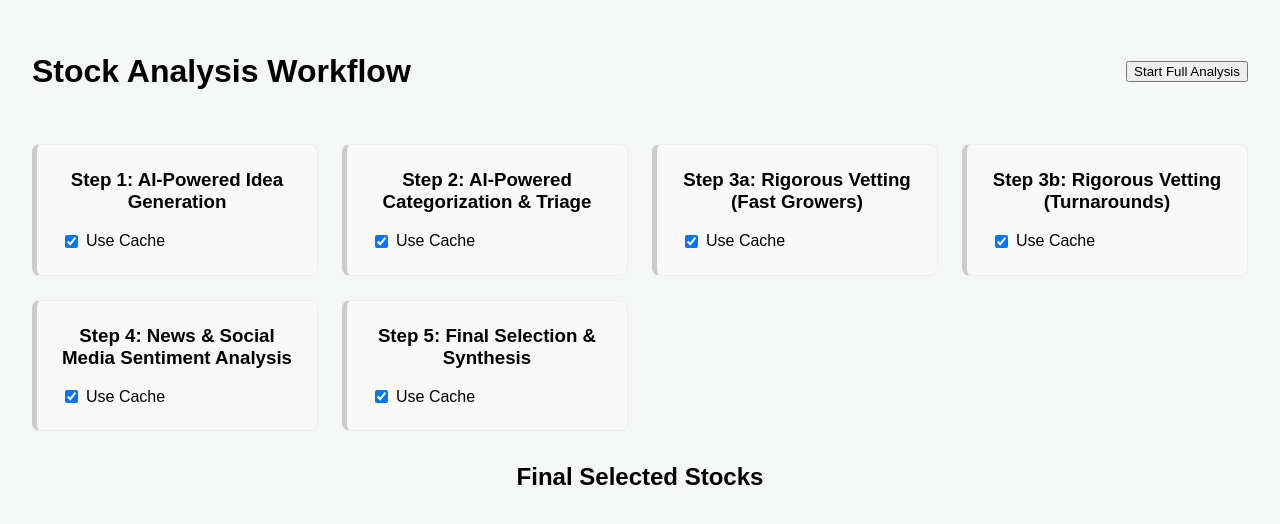
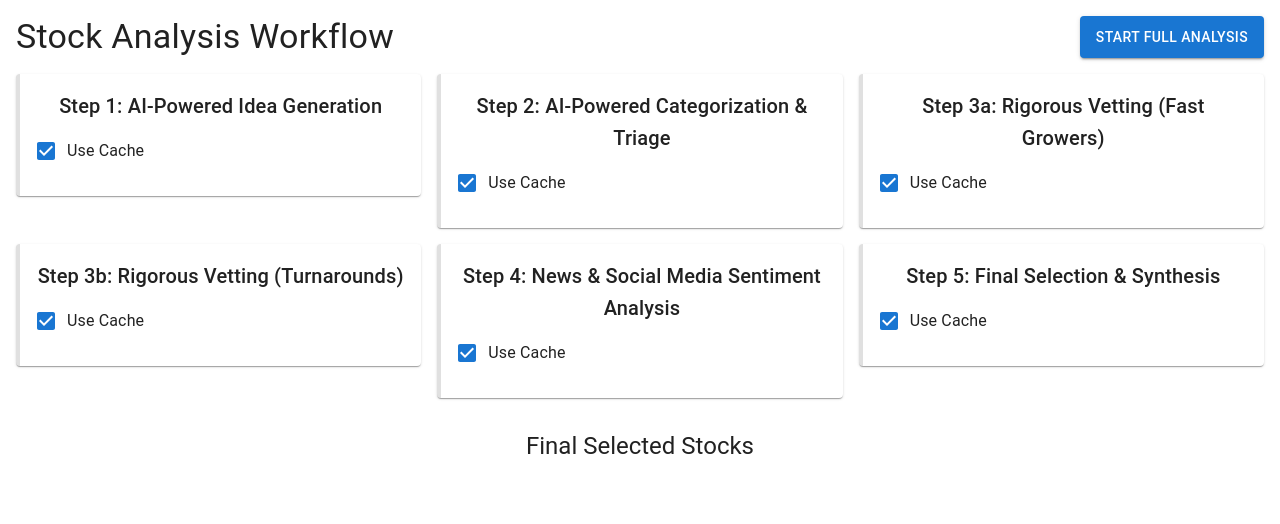
Before and after one commit to OmarElkadi2020/fundamental, a React (Create React App) app in the folder web/frontend/: page / in a window 1280 px wide. Shown: the top 524 px of the page. Built offline with nearby package versions, Linux system fonts and the light colour scheme.

Commit message:
Add MUI framework and migrate components

```diff
--- a/web/frontend/package.json
+++ b/web/frontend/package.json
@@ -11,7 +11,10 @@
     "react": "^19.1.0",
     "react-dom": "^19.1.0",
     "react-scripts": "5.0.1",
-    "web-vitals": "^2.1.4"
+    "web-vitals": "^2.1.4",
+    "@mui/material": "^5.15.0",
+    "@emotion/react": "^11.11.1",
+    "@emotion/styled": "^11.11.0"
   },
   "scripts": {
     "start": "react-scripts start",
--- a/web/frontend/src/App.js
+++ b/web/frontend/src/App.js
@@ -1,12 +1,18 @@
 import React from 'react';
 import './App.css';
 import Dashboard from './components/Dashboard';
+import { ThemeProvider, createTheme } from '@mui/material/styles';
+import CssBaseline from '@mui/material/CssBaseline';
 
 function App() {
+  const theme = createTheme();
   return (
-    <div className="App">
-      <Dashboard />
-    </div>
+    <ThemeProvider theme={theme}>
+      <CssBaseline />
+      <div className="App">
+        <Dashboard />
+      </div>
+    </ThemeProvider>
   );
 }
 
--- a/web/frontend/src/components/Dashboard.css
+++ /dev/null
@@ -1,28 +0,0 @@
-.dashboard {
-  padding: 2rem;
-  font-family: sans-serif;
-}
-
-.dashboard-header {
-  display: flex;
-  justify-content: space-between;
-  align-items: center;
-  margin-bottom: 2rem;
-}
-
-.workflow-steps {
-  display: grid;
-  grid-template-columns: repeat(auto-fit, minmax(250px, 1fr));
-  gap: 1.5rem;
-  margin-bottom: 2rem;
-}
-
-.results {
-  margin-top: 2rem;
-}
-
-.stock-list {
-  display: grid;
-  grid-template-columns: repeat(auto-fill, minmax(280px, 1fr));
-  gap: 1.5rem;
-}
--- a/web/frontend/src/components/Dashboard.js
+++ b/web/frontend/src/components/Dashboard.js
@@ -6,7 +6,7 @@ import FinalSelectionModal from './FinalSelectionModal';
 import SentimentAnalysisModal from './SentimentAnalysisModal';
 import FastGrowersVettingModal from './FastGrowersVettingModal';
 import TurnaroundsVettingModal from './TurnaroundsVettingModal';
-import './Dashboard.css';
+import { Box, Button, Grid, Typography } from '@mui/material';
 
 const stepsConfig = [
   { id: 'idea_generation', name: 'Step 1: AI-Powered Idea Generation' },
@@ -420,32 +420,35 @@ const Dashboard = () => {
   }
 
   return (
-    <div className="dashboard">
-      <header className="dashboard-header">
-        <h1>Stock Analysis Workflow</h1>
-        <button onClick={startAnalysis} disabled={analysisInProgress}>
+    <Box className="dashboard" sx={{ p: 2 }}>
+      <Box component="header" className="dashboard-header" sx={{ display: 'flex', justifyContent: 'space-between', mb: 2 }}>
+        <Typography variant="h4">Stock Analysis Workflow</Typography>
+        <Button variant="contained" onClick={startAnalysis} disabled={analysisInProgress}>
           {analysisInProgress ? 'Analysis in Progress...' : 'Start Full Analysis'}
-        </button>
-      </header>
-      <div className="workflow-steps">
+        </Button>
+      </Box>
+      <Grid container spacing={2} className="workflow-steps">
         {steps.map(step => (
+          <Grid item xs={12} sm={6} md={4} key={step.id}>
             <Step
-            key={step.id}
               step={step}
               onToggleCache={handleToggleCache}
               onViewData={handleViewData}
               isClickable={!analysisInProgress}
             />
+          </Grid>
         ))}
-      </div>
-      <div className="results">
-        <h2>Final Selected Stocks</h2>
-        <div className="stock-list">
+      </Grid>
+      <Box className="results" sx={{ mt: 4 }}>
+        <Typography variant="h5" sx={{ mb: 2 }}>Final Selected Stocks</Typography>
+        <Grid container spacing={2} className="stock-list">
             {finalStocks.map(stock => (
-                <StockCard key={stock.ticker} stock={stock} onClick={() => handleStockClick(stock)} />
+                <Grid item xs={12} sm={6} md={4} key={stock.ticker}>
+                  <StockCard stock={stock} onClick={() => handleStockClick(stock)} />
+                </Grid>
             ))}
-        </div>
-      </div>
+        </Grid>
+      </Box>
       {showFinalSelectionModal && (
         <FinalSelectionModal
           data={finalSelectionData}
@@ -470,7 +473,7 @@ const Dashboard = () => {
           onClose={handleCloseTurnaroundsVettingModal}
         />
       )}
-    </div>
+    </Box>
   );
 };
 
--- a/web/frontend/src/components/Step.css
+++ /dev/null
@@ -1,61 +0,0 @@
-.step {
-  padding: 1.5rem;
-  border-radius: 8px;
-  background-color: #f9f9f9;
-  border: 1px solid #eee;
-  transition: all 0.3s ease;
-}
-
-.step.pending {
-  border-left: 5px solid #ccc;
-}
-.step.running {
-  border-left: 5px solid #f0ad4e; /* Orange */
-  animation: pulse 1.5s infinite;
-}
-.step.completed {
-  border-left: 5px solid #5cb85c; /* Green */
-}
-.step.failed {
-  border-left: 5px solid #d9534f; /* Red */
-}
-
-.step-info h3 {
-  margin-top: 0;
-}
-
-.step-controls {
-  margin-top: 1rem;
-  display: flex;
-  justify-content: space-between;
-  align-items: center;
-}
-
-.cache-toggle {
-  display: flex;
-  align-items: center;
-  cursor: pointer;
-}
-.cache-toggle input {
-  margin-right: 0.5rem;
-}
-
-.view-data-btn {
-  background: #eee;
-  border: 1px solid #ddd;
-  padding: 0.3rem 0.8rem;
-  border-radius: 5px;
-  cursor: pointer;
-}
-
-@keyframes pulse {
-  0% {
-    box-shadow: 0 0 0 0 rgba(240, 173, 78, 0.7);
-  }
-  70% {
-    box-shadow: 0 0 0 10px rgba(240, 173, 78, 0);
-  }
-  100% {
-    box-shadow: 0 0 0 0 rgba(240, 173, 78, 0);
-  }
-}
--- a/web/frontend/src/components/Step.js
+++ b/web/frontend/src/components/Step.js
@@ -1,5 +1,5 @@
 import React from 'react';
-import './Step.css';
+import { Card, CardContent, Typography, Checkbox, FormControlLabel, Button, Box } from '@mui/material';
 
 const Step = ({ step, onToggleCache, onViewData, isClickable }) => {
   const { id, name, status, useCache } = step;
@@ -16,28 +16,36 @@ const Step = ({ step, onToggleCache, onViewData, isClickable }) => {
     onViewData(id);
   };
 
+  const borderColors = {
+    pending: 'grey.300',
+    running: 'warning.main',
+    completed: 'success.main',
+    failed: 'error.main'
+  };
+
   return (
-    <div className={`step ${status}`}>
-      <div className="step-info">
-        <h3>{name}</h3>
-        <div className="step-controls">
-          <label className="cache-toggle">
-            <input
-              type="checkbox"
-              checked={useCache}
-              onChange={handleToggle}
-              disabled={!isClickable}
-            />
-            <span>Use Cache</span>
-          </label>
+    <Card sx={{ borderLeft: 4, borderColor: borderColors[status] || 'grey.300' }}>
+      <CardContent>
+        <Typography variant="h6">{name}</Typography>
+        <Box sx={{ mt: 1, display: 'flex', justifyContent: 'space-between', alignItems: 'center' }}>
+          <FormControlLabel
+            control={
+              <Checkbox
+                checked={useCache}
+                onChange={handleToggle}
+                disabled={!isClickable}
+              />
+            }
+            label="Use Cache"
+          />
           {status === 'completed' && (
-            <button onClick={handleView} className="view-data-btn">
+            <Button size="small" variant="outlined" onClick={handleView}>
               View Data
-            </button>
+            </Button>
           )}
-        </div>
-      </div>
-    </div>
+        </Box>
+      </CardContent>
+    </Card>
   );
 };
 
--- a/web/frontend/src/components/StockDetail.js
+++ b/web/frontend/src/components/StockDetail.js
@@ -1,5 +1,5 @@
 import React from 'react';
-import './StockDetail.css';
+import { Box, Button, Typography, Card, CardContent } from '@mui/material';
 
 const StockDetail = ({ stock, onBack }) => {
   if (!stock) {
@@ -15,54 +15,58 @@ const StockDetail = ({ stock, onBack }) => {
   };
 
   return (
-    <div className="stock-detail">
-      <button onClick={onBack} className="back-button">← Back to List</button>
-      <div className="detail-header">
-        <h2>{stock.info.symbol} - {stock.info.longName}</h2>
-        <p>{stock.info.sector} | {stock.info.industry}</p>
-      </div>
-      <div className="detail-metrics">
-        <h3>Categorization</h3>
-        <p><strong>Lynch Category (Rule-Based):</strong> {stock.category ?? 'N/A'}</p>
+    <Card className="stock-detail" sx={{ m: 'auto', maxWidth: 800 }}>
+      <CardContent>
+        <Button onClick={onBack} sx={{ mb: 2 }}>&larr; Back to List</Button>
+        <Box className="detail-header" sx={{ mb: 2 }}>
+          <Typography variant="h5">{stock.info.symbol} - {stock.info.longName}</Typography>
+          <Typography variant="subtitle1" color="text.secondary">
+            {stock.info.sector} | {stock.info.industry}
+          </Typography>
+        </Box>
+        <Box className="detail-metrics">
+          <Typography variant="h6">Categorization</Typography>
+          <Typography><strong>Lynch Category (Rule-Based):</strong> {stock.category ?? 'N/A'}</Typography>
 
-        <h3>AI Evaluations</h3>
-        <div className="ai-evaluations">
-          <h4>Investment Thesis</h4>
-          <p>{stock.investment_thesis ?? 'N/A'}</p>
-          <h4>Sentiment Analysis</h4>
-          <p>
+          <Typography variant="h6" sx={{ mt: 2 }}>AI Evaluations</Typography>
+          <Box className="ai-evaluations" sx={{ mb: 2 }}>
+            <Typography variant="subtitle1">Investment Thesis</Typography>
+            <Typography>{stock.investment_thesis ?? 'N/A'}</Typography>
+            <Typography variant="subtitle1" sx={{ mt: 1 }}>Sentiment Analysis</Typography>
+            <Typography>
               <strong>Score:</strong>
               {stock.sentiment_analysis && stock.sentiment_analysis.score !== null ?
                 <span className={getSentimentColor(stock.sentiment_analysis.score)}>{stock.sentiment_analysis.score.toFixed(2)}</span>
                 : 'N/A'}
-          </p>
-          <p><strong>Summary:</strong> {stock.sentiment_analysis?.summary ?? 'N/A'}</p>
-        </div>
+            </Typography>
+            <Typography><strong>Summary:</strong> {stock.sentiment_analysis?.summary ?? 'N/A'}</Typography>
+          </Box>
 
-        <h3>Vetting & CAN SLIM Analysis</h3>
-        <div className="can-slim-analysis">
+          <Typography variant="h6" sx={{ mt: 2 }}>Vetting &amp; CAN SLIM Analysis</Typography>
+          <Box className="can-slim-analysis" sx={{ mb: 2 }}>
             {stock.vetting_results && Object.entries(stock.vetting_results).map(([key, value]) => (
-            <p key={key}>
+              <Typography key={key}>
                 <strong>{key}:</strong> {typeof value === 'object' && value !== null ?
                   (value.pass !== undefined ? (value.pass ? 'Pass' : 'Fail') : value.score !== undefined ? value.score : JSON.stringify(value))
                   : value}
-            </p>
+              </Typography>
             ))}
-        </div>
+          </Box>
 
-        <h3>Company Overview</h3>
-        <p>{stock.info?.longBusinessSummary ?? 'N/A'}</p>
+          <Typography variant="h6" sx={{ mt: 2 }}>Company Overview</Typography>
+          <Typography>{stock.info?.longBusinessSummary ?? 'N/A'}</Typography>
 
-        <h3>Financials</h3>
-        <p><strong>Market Cap:</strong> {stock.info?.marketCap ? stock.info.marketCap.toLocaleString() : 'N/A'}</p>
-        <p><strong>Trailing P/E:</strong> {stock.info?.trailingPE !== null ? stock.info.trailingPE.toFixed(2) : 'N/A'}</p>
-        <p><strong>Forward P/E:</strong> {stock.info?.forwardPE !== null ? stock.info.forwardPE.toFixed(2) : 'N/A'}</p>
-        <p><strong>Dividend Yield:</strong> {stock.info?.dividendYield !== null ? (stock.info.dividendYield * 100).toFixed(2) + '%' : 'N/A'}</p>
-        <p><strong>Beta:</strong> {stock.info?.beta !== null ? stock.info.beta.toFixed(2) : 'N/A'}</p>
-        <p><strong>52 Week High:</strong> {stock.info?.fiftyTwoWeekHigh !== null ? stock.info.fiftyTwoWeekHigh.toLocaleString() : 'N/A'}</p>
-        <p><strong>52 Week Low:</strong> {stock.info?.fiftyTwoWeekLow !== null ? stock.info.fiftyTwoWeekLow.toLocaleString() : 'N/A'}</p>
-      </div>
-    </div>
+          <Typography variant="h6" sx={{ mt: 2 }}>Financials</Typography>
+          <Typography><strong>Market Cap:</strong> {stock.info?.marketCap ? stock.info.marketCap.toLocaleString() : 'N/A'}</Typography>
+          <Typography><strong>Trailing P/E:</strong> {stock.info?.trailingPE !== null ? stock.info.trailingPE.toFixed(2) : 'N/A'}</Typography>
+          <Typography><strong>Forward P/E:</strong> {stock.info?.forwardPE !== null ? stock.info.forwardPE.toFixed(2) : 'N/A'}</Typography>
+          <Typography><strong>Dividend Yield:</strong> {stock.info?.dividendYield !== null ? (stock.info.dividendYield * 100).toFixed(2) + '%' : 'N/A'}</Typography>
+          <Typography><strong>Beta:</strong> {stock.info?.beta !== null ? stock.info.beta.toFixed(2) : 'N/A'}</Typography>
+          <Typography><strong>52 Week High:</strong> {stock.info?.fiftyTwoWeekHigh !== null ? stock.info.fiftyTwoWeekHigh.toLocaleString() : 'N/A'}</Typography>
+          <Typography><strong>52 Week Low:</strong> {stock.info?.fiftyTwoWeekLow !== null ? stock.info.fiftyTwoWeekLow.toLocaleString() : 'N/A'}</Typography>
+        </Box>
+      </CardContent>
+    </Card>
   );
 };
 
```
Also changed, not shown: web/frontend/src/components/StockCard.css (deleted, +0 -27 lines), web/frontend/src/components/StockCard.js (+14 -8 lines), web/frontend/src/components/StockDetail.css (deleted, +0 -66 lines), 2 other files (tests, documents, lock files or other folders). Lines whose indentation alone changed are shown as unchanged.
